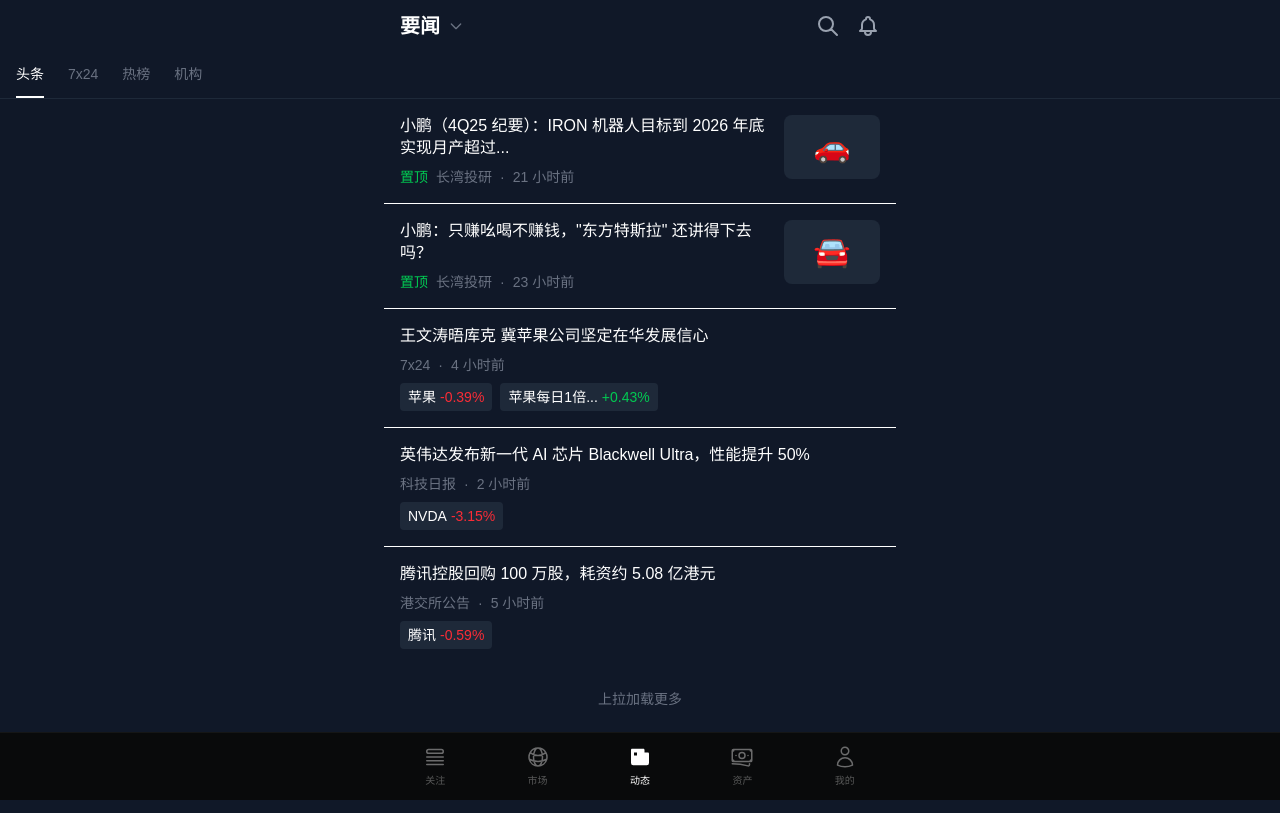
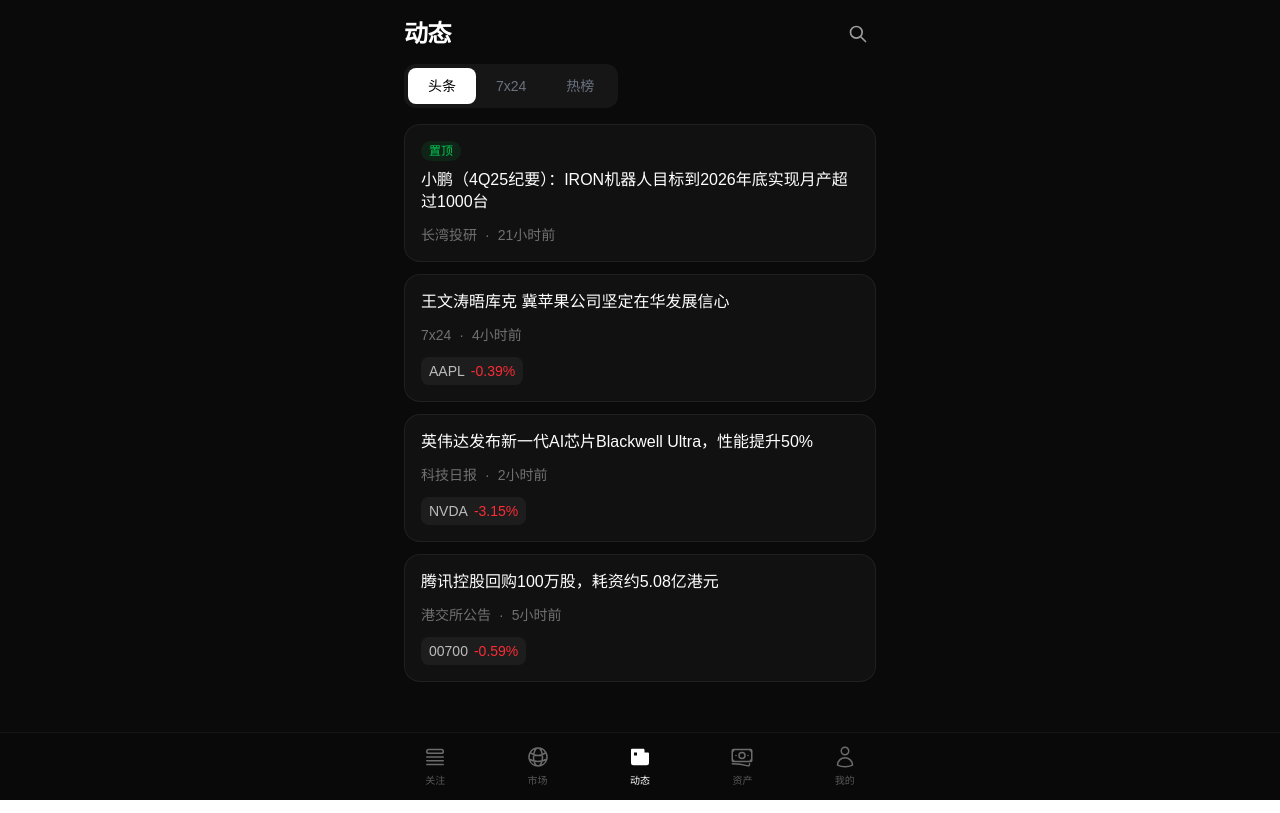
Before and after one commit to starwrights-org/trading-app, a Next.js app: page /news in a window 1280 px wide. Built offline with nearby package versions, Linux system fonts and the light colour scheme.

Commit message:
✨ 动态页 UI 重构 - 现代简洁设计
- 胶囊式 Tab 切换 (头条/7x24/热榜)
- 卡片式新闻列表
- 7x24 时间线布局
- 统一设计系统
- 移除杂乱 emoji

```diff
--- a/src/app/news/page.tsx
+++ b/src/app/news/page.tsx
@@ -2,216 +2,63 @@
 
 import Link from 'next/link';
 import { useState } from 'react';
-import { useTheme, themeColors } from '@/lib/theme';
+import { useTheme } from '@/lib/theme';
 import BottomNav from '@/components/BottomNav';
 
-// 7x24 新闻数据（带时间线）
+// 7x24 新闻数据
 const NEWS_7X24 = [
-  {
-    id: '1',
-    time: '20:07',
-    title: '汇丰：维持美联储今明两年按兵不动的预期',
-    content: '汇丰银行表示，美联储在 3 月份的会议上再次维持政策利率不变，仍为 3.50%-3.75%，并暗示将采取 "观望" 态度。持续的通胀和不断上升的地缘政治风险给美...',
-    hasExpand: true,
-    tags: [
-      { name: 'HSBH.US', change: -2.38, isUp: false },
-      { name: '金融指数 MSC...', change: 0.13, isUp: true },
-    ],
-  },
-  {
-    id: '2',
-    time: '20:02',
-    title: '伊拉克称伊朗天然气供应恢复，日供应量为 500 万立方米。',
-    content: '',
-    hasExpand: false,
-    tags: [
-      { name: '2 倍做多彭博天...', change: -2.47, isUp: false },
-      { name: '美国近 12 月...', change: 0.14, isUp: true },
-    ],
-  },
-  {
-    id: '3',
-    time: '20:00',
-    title: '卢拉敦促巴西建立战略石油储备',
-    content: '当地时间 3 月 20 日，巴西总统卢拉在访问巴西米纳斯吉拉斯州一家炼油厂时表示，当前中东冲突加剧，巴西石油公司和政府 "需要建立战略石油储备"，以应对...',
-    hasExpand: true,
-    tags: [
-      { name: '巴西石油公司', change: -4.95, isUp: false },
-      { name: '2 倍做多巴西市...', change: -8.15, isUp: false },
-    ],
-  },
-  {
-    id: '4',
-    time: '19:38',
-    title: '伊朗货币大幅升值',
-    content: '周六，伊朗货币里亚尔大幅上涨，反映出市场押注美国豁免伊朗石油销售将带来外汇流入。在美国财政部决定暂时取消对已在途的伊朗原油的限制后，里亚尔...',
-    hasExpand: true,
-    tags: [],
-  },
+  { id: '1', time: '20:07', title: '汇丰：维持美联储今明两年按兵不动的预期', content: '汇丰银行表示，美联储在3月份的会议上再次维持政策利率不变...', tags: [{ name: 'HSBC', change: -2.38 }] },
+  { id: '2', time: '20:02', title: '伊拉克称伊朗天然气供应恢复，日供应量为500万立方米', content: '', tags: [] },
+  { id: '3', time: '20:00', title: '卢拉敦促巴西建立战略石油储备', content: '当地时间3月20日，巴西总统卢拉表示需要建立战略石油储备...', tags: [{ name: 'PBR', change: -4.95 }] },
+  { id: '4', time: '19:38', title: '伊朗货币大幅升值', content: '周六，伊朗货币里亚尔大幅上涨，反映出市场对外汇流入的预期...', tags: [] },
 ];
 
-// 机构新闻数据
-const NEWS_INSTITUTIONS = [
-  {
-    id: '1',
-    title: '汇丰：维持美联储今明两年按兵不动的预期',
-    source: '7x24',
-    time: '38 分钟前',
-    tags: [
-      { name: 'HSBH.US', change: -2.38, isUp: false },
-      { name: '金融指数 MSC...', change: 0.13, isUp: true },
-      { name: '汇丰', change: -3.16, isUp: false },
-    ],
-  },
-  {
-    id: '2',
-    titleEn: 'Trump Administration Proposes New Emissions Regulations',
-    titleCn: '特朗普政府提出新的排放法规',
-    source: '7x24',
-    time: '42 分钟前',
-    tags: [
-      { name: '美国低波动股指数...', change: -1.00, isUp: false },
-      { name: '纳斯达克综合指数...', change: -1.99, isUp: false },
-    ],
-  },
-  {
-    id: '3',
-    title: '马斯克：企业版 Grok Voice 现已推出。',
-    source: '7x24',
-    time: '1 小时前',
-    tags: [
-      { name: '标普软件与服务...', change: -1.42, isUp: false },
-      { name: 'GXAI.US', change: -2.94, isUp: false },
-    ],
-  },
-  {
-    id: '4',
-    title: '马斯克：xAI 的 "Grok Computer" 应用即将推出。',
-    source: '7x24',
-    time: '2 小时前',
-    tags: [
-      { name: 'DXYZ.US', change: -2.56, isUp: false },
-    ],
-  },
-  {
-    id: '5',
-    title: '美光 2027 年 EPS 超 100 美元！巴克莱 "超级加倍" 预测，远超市场共识的 54 美元',
-    source: '研报',
-    time: '3 小时前',
-    tags: [
-      { name: 'MU', change: -1.85, isUp: false },
-    ],
-  },
-];
-
-// 头条新闻数据
+// 头条新闻
 const NEWS_HEADLINES = [
-  {
-    id: '1',
-    title: '小鹏（4Q25 纪要）：IRON 机器人目标到 2026 年底实现月产超过...',
-    source: '长湾投研',
-    time: '21 小时前',
-    isPinned: true,
-    hasImage: true,
-    image: '🚗',
-    tags: [],
-  },
-  {
-    id: '2',
-    title: '小鹏：只赚吆喝不赚钱，"东方特斯拉" 还讲得下去吗？',
-    source: '长湾投研',
-    time: '23 小时前',
-    isPinned: true,
-    hasImage: true,
-    image: '🚘',
-    tags: [],
-  },
-  {
-    id: '3',
-    title: '王文涛晤库克 冀苹果公司坚定在华发展信心',
-    source: '7x24',
-    time: '4 小时前',
-    isPinned: false,
-    hasImage: false,
-    tags: [
-      { name: '苹果', change: -0.39, isUp: false },
-      { name: '苹果每日1倍...', change: 0.43, isUp: true },
-    ],
-  },
-  {
-    id: '4',
-    title: '英伟达发布新一代 AI 芯片 Blackwell Ultra，性能提升 50%',
-    source: '科技日报',
-    time: '2 小时前',
-    isPinned: false,
-    hasImage: false,
-    tags: [
-      { name: 'NVDA', change: -3.15, isUp: false },
-    ],
-  },
-  {
-    id: '5',
-    title: '腾讯控股回购 100 万股，耗资约 5.08 亿港元',
-    source: '港交所公告',
-    time: '5 小时前',
-    isPinned: false,
-    hasImage: false,
-    tags: [
-      { name: '腾讯', change: -0.59, isUp: false },
-    ],
-  },
+  { id: '1', title: '小鹏（4Q25纪要）：IRON机器人目标到2026年底实现月产超过1000台', source: '长湾投研', time: '21小时前', pinned: true },
+  { id: '2', title: '王文涛晤库克 冀苹果公司坚定在华发展信心', source: '7x24', time: '4小时前', tags: [{ name: 'AAPL', change: -0.39 }] },
+  { id: '3', title: '英伟达发布新一代AI芯片Blackwell Ultra，性能提升50%', source: '科技日报', time: '2小时前', tags: [{ name: 'NVDA', change: -3.15 }] },
+  { id: '4', title: '腾讯控股回购100万股，耗资约5.08亿港元', source: '港交所公告', time: '5小时前', tags: [{ name: '00700', change: -0.59 }] },
 ];
 
 export default function NewsPage() {
   const { theme } = useTheme();
-  const colors = themeColors[theme];
+  const isDark = theme === 'dark';
 
-  const [activeTab, setActiveTab] = useState<'headlines' | '7x24' | 'hot' | 'institutions'>('headlines');
-  const [filter7x24, setFilter7x24] = useState<'all' | 'important'>('all');
-  const [marketFilter, setMarketFilter] = useState<'all' | 'hk' | 'us'>('all');
+  const [activeTab, setActiveTab] = useState<'headlines' | '7x24' | 'hot'>('headlines');
 
   const tabs = [
     { key: 'headlines', label: '头条' },
     { key: '7x24', label: '7x24' },
     { key: 'hot', label: '热榜' },
-    { key: 'institutions', label: '机构' },
   ];
 
   return (
-    <main className={`min-h-screen ${colors.bg} ${colors.text} pb-20`}>
+    <main className={`min-h-screen ${isDark ? 'bg-[#0a0a0a] text-white' : 'bg-gray-50 text-black'} pb-20`}>
       {/* Header */}
-      <div className={`${colors.bg} sticky top-0 z-10`}>
-        <div className="max-w-lg mx-auto px-4 py-3 flex items-center justify-between">
-          <div className="flex items-center gap-2">
-            <h1 className="text-xl font-bold">要闻</h1>
-            <svg className={`w-4 h-4 ${colors.textMuted}`} fill="none" stroke="currentColor" viewBox="0 0 24 24">
-              <path strokeLinecap="round" strokeLinejoin="round" strokeWidth={2} d="M19 9l-7 7-7-7" />
-            </svg>
-          </div>
-          <div className="flex items-center gap-4">
-            <Link href="/search" className={colors.textSecondary}>
-              <svg className="w-6 h-6" fill="none" stroke="currentColor" viewBox="0 0 24 24">
-                <path strokeLinecap="round" strokeLinejoin="round" strokeWidth={2} d="M21 21l-6-6m2-5a7 7 0 11-14 0 7 7 0 0114 0z" />
+      <div className={`${isDark ? 'bg-[#0a0a0a]' : 'bg-gray-50'} sticky top-0 z-10`}>
+        <div className="max-w-lg mx-auto px-5 pt-4 pb-3">
+          <div className="flex items-center justify-between">
+            <h1 className="text-2xl font-semibold tracking-tight">动态</h1>
+            <Link href="/search" className={`p-2 rounded-full ${isDark ? 'hover:bg-white/10' : 'hover:bg-black/5'} transition`}>
+              <svg className="w-5 h-5 opacity-60" fill="none" stroke="currentColor" strokeWidth={2} viewBox="0 0 24 24">
+                <path strokeLinecap="round" strokeLinejoin="round" d="M21 21l-6-6m2-5a7 7 0 11-14 0 7 7 0 0114 0z" />
               </svg>
             </Link>
-            <button className={colors.textSecondary}>
-              <svg className="w-6 h-6" fill="none" stroke="currentColor" viewBox="0 0 24 24">
-                <path strokeLinecap="round" strokeLinejoin="round" strokeWidth={2} d="M15 17h5l-1.405-1.405A2.032 2.032 0 0118 14.158V11a6.002 6.002 0 00-4-5.659V5a2 2 0 10-4 0v.341C7.67 6.165 6 8.388 6 11v3.159c0 .538-.214 1.055-.595 1.436L4 17h5m6 0v1a3 3 0 11-6 0v-1m6 0H9" />
-              </svg>
-            </button>
           </div>
         </div>
 
-        {/* Tab 切换 */}
-        <div className={`px-4 flex gap-6 border-b ${colors.border}`}>
+        {/* Tab 切换 - 胶囊式 */}
+        <div className="max-w-lg mx-auto px-5 pb-4">
+          <div className={`inline-flex p-1 rounded-xl ${isDark ? 'bg-white/5' : 'bg-black/5'}`}>
             {tabs.map(tab => (
               <button
                 key={tab.key}
                 onClick={() => setActiveTab(tab.key as typeof activeTab)}
-              className={`py-3 text-sm font-medium border-b-2 transition ${
+                className={`px-5 py-2 rounded-lg text-sm font-medium transition-all duration-200 ${
                   activeTab === tab.key
-                  ? `border-current ${colors.text} font-bold`
-                  : `border-transparent ${colors.textMuted}`
+                    ? isDark ? 'bg-white text-black' : 'bg-black text-white'
+                    : 'text-gray-500 hover:text-gray-700'
                 }`}
               >
                 {tab.label}
@@ -219,180 +66,93 @@
             ))}
           </div>
         </div>
-
-      <div className="max-w-lg mx-auto">
-        {/* 7x24 Tab */}
-        {activeTab === '7x24' && (
-          <>
-            {/* 日期和筛选 */}
-            <div className={`px-4 py-3 flex items-center justify-between border-b ${colors.border}`}>
-              <span className={colors.text}>03 月 21 日 / 今天</span>
-              <div className="flex items-center gap-3">
-                <button
-                  onClick={() => setFilter7x24('all')}
-                  className={filter7x24 === 'all' ? colors.text : colors.textMuted}
-                >
-                  全部
-                </button>
-                <button
-                  onClick={() => setFilter7x24('important')}
-                  className={filter7x24 === 'important' ? colors.text : colors.textMuted}
-                >
-                  重要
-                </button>
-                <button className="flex items-center gap-1 text-sm">
-                  <span className={colors.textMuted}>港美股</span>
-                  <svg className={`w-4 h-4 ${colors.textMuted}`} fill="none" stroke="currentColor" viewBox="0 0 24 24">
-                    <path strokeLinecap="round" strokeLinejoin="round" strokeWidth={2} d="M19 9l-7 7-7-7" />
-                  </svg>
-                </button>
-              </div>
       </div>
 
-            {/* 7x24 时间线列表 */}
-            <div className={`divide-y ${colors.borderLight}`}>
-              {NEWS_7X24.map(news => (
-                <article key={news.id} className={`px-4 py-4`}>
-                  {/* 时间 */}
+      <div className="max-w-lg mx-auto px-5">
+        {/* 头条 Tab */}
+        {activeTab === 'headlines' && (
+          <div className="space-y-3">
+            {NEWS_HEADLINES.map(news => (
+              <article key={news.id} className={`p-4 rounded-2xl transition-all ${
+                isDark
+                  ? 'bg-white/[0.03] hover:bg-white/[0.06] border border-white/[0.06]'
+                  : 'bg-white hover:bg-gray-50 border border-gray-100 shadow-sm'
+              }`}>
                 <div className="flex items-start gap-3">
-                    <div className="flex items-center gap-2">
-                      <span className={`w-2 h-2 rounded-full ${theme === 'dark' ? 'bg-gray-600' : 'bg-gray-300'}`} />
-                      <span className={`text-sm ${colors.textMuted} w-12`}>{news.time}</span>
+                  {news.pinned && (
+                    <span className="px-2 py-0.5 text-xs font-medium bg-green-500/10 text-green-500 rounded-full">
+                      置顶
+                    </span>
+                  )}
                 </div>
-                    <div className="flex-1">
-                      {/* 标题 */}
-                      <h3 className={`font-bold ${colors.text} leading-snug mb-2`}>
+                <h3 className={`font-medium leading-snug ${news.pinned ? 'mt-2' : ''}`}>
                   {news.title}
                 </h3>
-
-                      {/* 内容 */}
-                      {news.content && (
-                        <p className={`text-sm ${colors.textSecondary} leading-relaxed mb-2`}>
-                          {news.content}
-                          {news.hasExpand && (
-                            <span className="text-cyan-500 ml-1">展开</span>
-                          )}
-                        </p>
-                      )}
-
-                      {/* 标签和操作 */}
-                      <div className="flex items-center justify-between">
-                        <div className="flex flex-wrap gap-2">
+                <div className={`flex items-center gap-2 mt-3 text-sm ${isDark ? 'text-white/40' : 'text-gray-400'}`}>
+                  <span>{news.source}</span>
+                  <span>·</span>
+                  <span>{news.time}</span>
+                </div>
+                {news.tags && news.tags.length > 0 && (
+                  <div className="flex flex-wrap gap-2 mt-3">
                     {news.tags.map((tag, idx) => (
-                            <span
-                              key={idx}
-                              className={`px-2 py-1 rounded text-sm border ${colors.border}`}
-                            >
-                              <span className={tag.isUp ? 'text-green-500' : 'text-red-500'}>{tag.name} {tag.isUp ? '+' : ''}{tag.change.toFixed(2)}%</span>
+                      <span key={idx} className={`px-2 py-1 rounded-lg text-sm ${
+                        isDark ? 'bg-white/5' : 'bg-gray-100'
+                      }`}>
+                        <span className={isDark ? 'text-white/70' : 'text-gray-700'}>{tag.name}</span>
+                        <span className={`ml-1.5 ${tag.change >= 0 ? 'text-green-500' : 'text-red-500'}`}>
+                          {tag.change >= 0 ? '+' : ''}{tag.change.toFixed(2)}%
+                        </span>
                       </span>
                     ))}
                   </div>
-                        <div className="flex items-center gap-3">
-                          <button className={colors.textMuted}>
-                            <svg className="w-5 h-5" fill="none" stroke="currentColor" viewBox="0 0 24 24">
-                              <path strokeLinecap="round" strokeLinejoin="round" strokeWidth={2} d="M8 12h.01M12 12h.01M16 12h.01M21 12c0 4.418-4.03 8-9 8a9.863 9.863 0 01-4.255-.949L3 20l1.395-3.72C3.512 15.042 3 13.574 3 12c0-4.418 4.03-8 9-8s9 3.582 9 8z" />
-                            </svg>
-                          </button>
-                          <button className={colors.textMuted}>
-                            <svg className="w-5 h-5" fill="none" stroke="currentColor" viewBox="0 0 24 24">
-                              <path strokeLinecap="round" strokeLinejoin="round" strokeWidth={2} d="M10 6H6a2 2 0 00-2 2v10a2 2 0 002 2h10a2 2 0 002-2v-4M14 4h6m0 0v6m0-6L10 14" />
-                            </svg>
-                          </button>
-                        </div>
-                      </div>
-                    </div>
-                  </div>
-                </article>
-              ))}
-            </div>
-          </>
                 )}
-
-        {/* 机构 Tab */}
-        {activeTab === 'institutions' && (
-          <div className={`divide-y ${colors.borderLight}`}>
-            {NEWS_INSTITUTIONS.map(news => (
-              <article key={news.id} className={`px-4 py-4`}>
-                {/* 标题 */}
-                {'titleEn' in news ? (
-                  <>
-                    <h3 className={`font-bold ${colors.text} leading-snug`}>
-                      {news.titleEn}
-                    </h3>
-                    <p className={`text-sm ${colors.textSecondary} mt-1 flex items-center gap-1`}>
-                      <span className="text-cyan-500">中</span>
-                      {news.titleCn}
-                    </p>
-                  </>
-                ) : (
-                  <h3 className={`font-bold ${colors.text} leading-snug`}>
-                    {news.title}
-                  </h3>
-                )}
-
-                {/* 来源和时间 */}
-                <div className={`text-sm ${colors.textMuted} mt-2`}>
-                  {news.source} · {news.time}
-                </div>
-
-                {/* 标签 */}
-                <div className="flex flex-wrap gap-2 mt-3">
-                  {news.tags.map((tag, idx) => (
-                    <span
-                      key={idx}
-                      className={`px-2 py-1 rounded text-sm border ${colors.border}`}
-                    >
-                      <span className={tag.isUp ? 'text-green-500' : 'text-red-500'}>{tag.name} {tag.isUp ? '+' : ''}{tag.change.toFixed(2)}%</span>
-                    </span>
-                  ))}
-                </div>
               </article>
             ))}
           </div>
         )}
 
-        {/* 头条 Tab */}
-        {activeTab === 'headlines' && (
-          <div className={`divide-y ${colors.borderLight}`}>
-            {NEWS_HEADLINES.map(news => (
-              <article key={news.id} className={`px-4 py-4 ${colors.hover}`}>
-                <div className="flex gap-3">
-                  <div className="flex-1 min-w-0">
-                    <h3 className={`font-medium ${colors.text} leading-snug mb-2`}>
-                      {news.title}
-                    </h3>
-
-                    <div className={`flex items-center gap-2 text-sm ${colors.textMuted}`}>
-                      {news.isPinned && (
-                        <span className="text-green-500 font-medium">置顶</span>
-                      )}
-                      <span>{news.source}</span>
-                      <span>·</span>
-                      <span>{news.time}</span>
+        {/* 7x24 Tab */}
+        {activeTab === '7x24' && (
+          <div className="space-y-1">
+            {/* 日期标题 */}
+            <div className={`py-3 text-sm font-medium ${isDark ? 'text-white/50' : 'text-gray-500'}`}>
+              03月21日 今天
             </div>
 
+            {NEWS_7X24.map((news, idx) => (
+              <article key={news.id} className="flex gap-4 py-4">
+                {/* 时间线 */}
+                <div className="flex flex-col items-center">
+                  <span className={`text-sm tabular-nums ${isDark ? 'text-white/40' : 'text-gray-400'}`}>
+                    {news.time}
+                  </span>
+                  {idx < NEWS_7X24.length - 1 && (
+                    <div className={`flex-1 w-px mt-2 ${isDark ? 'bg-white/10' : 'bg-gray-200'}`} />
+                  )}
+                </div>
+
+                {/* 内容 */}
+                <div className="flex-1 pb-4">
+                  <h3 className="font-medium leading-snug">{news.title}</h3>
+                  {news.content && (
+                    <p className={`text-sm mt-2 leading-relaxed ${isDark ? 'text-white/50' : 'text-gray-500'}`}>
+                      {news.content}
+                      <span className="text-blue-500 ml-1 cursor-pointer">展开</span>
+                    </p>
+                  )}
                   {news.tags.length > 0 && (
-                      <div className="flex flex-wrap gap-2 mt-2">
-                        {news.tags.map((tag, idx) => (
-                          <span
-                            key={idx}
-                            className={`px-2 py-1 rounded text-sm ${
-                              theme === 'dark' ? 'bg-gray-800' : 'bg-gray-100'
-                            }`}
-                          >
-                            <span className={colors.text}>{tag.name}</span>
-                            <span className={`ml-1 ${tag.isUp ? 'text-green-500' : 'text-red-500'}`}>
-                              {tag.isUp ? '+' : ''}{tag.change.toFixed(2)}%
+                    <div className="flex flex-wrap gap-2 mt-3">
+                      {news.tags.map((tag, tidx) => (
+                        <span key={tidx} className={`px-2 py-1 rounded-lg text-sm ${
+                          isDark ? 'bg-white/5' : 'bg-gray-100'
+                        }`}>
+                          <span className={isDark ? 'text-white/70' : 'text-gray-700'}>{tag.name}</span>
+                          <span className={`ml-1.5 text-red-500`}>
+                            {tag.change.toFixed(2)}%
                           </span>
                         </span>
                       ))}
-                      </div>
-                    )}
-                  </div>
-
-                  {news.hasImage && (
-                    <div className={`w-24 h-16 ${theme === 'dark' ? 'bg-gray-800' : 'bg-gray-200'} rounded-lg flex items-center justify-center text-3xl flex-shrink-0`}>
-                      {news.image}
                     </div>
                   )}
                 </div>
@@ -401,18 +161,19 @@
           </div>
         )}
 
-        {/* 热榜 Tab - 占位 */}
+        {/* 热榜 Tab */}
         {activeTab === 'hot' && (
-          <div className={`text-center py-20 ${colors.textMuted}`}>
-            <div className="text-4xl mb-4">🔥</div>
-            <div>热榜功能开发中</div>
+          <div className="py-16 text-center">
+            <div className={`w-20 h-20 mx-auto mb-4 rounded-full ${isDark ? 'bg-white/5' : 'bg-gray-100'} flex items-center justify-center`}>
+              <svg className="w-10 h-10 opacity-30" fill="none" stroke="currentColor" strokeWidth={1.5} viewBox="0 0 24 24">
+                <path strokeLinecap="round" strokeLinejoin="round" d="M15.362 5.214A8.252 8.252 0 0112 21 8.25 8.25 0 016.038 7.048 8.287 8.287 0 009 9.6a8.983 8.983 0 013.361-6.867 8.21 8.21 0 003 2.48z" />
+                <path strokeLinecap="round" strokeLinejoin="round" d="M12 18a3.75 3.75 0 00.495-7.467 5.99 5.99 0 00-1.925 3.546 5.974 5.974 0 01-2.133-1A3.75 3.75 0 0012 18z" />
+              </svg>
+            </div>
+            <h2 className={`text-xl font-semibold ${isDark ? 'text-white' : 'text-black'}`}>热榜</h2>
+            <p className={`mt-2 ${isDark ? 'text-white/50' : 'text-gray-500'}`}>敬请期待</p>
           </div>
         )}
-
-        {/* 加载更多 */}
-        <div className={`text-center py-6 text-sm ${colors.textMuted}`}>
-          上拉加载更多
-        </div>
       </div>
 
       <BottomNav active="news" />
```
Lines whose indentation alone changed are shown as unchanged.
